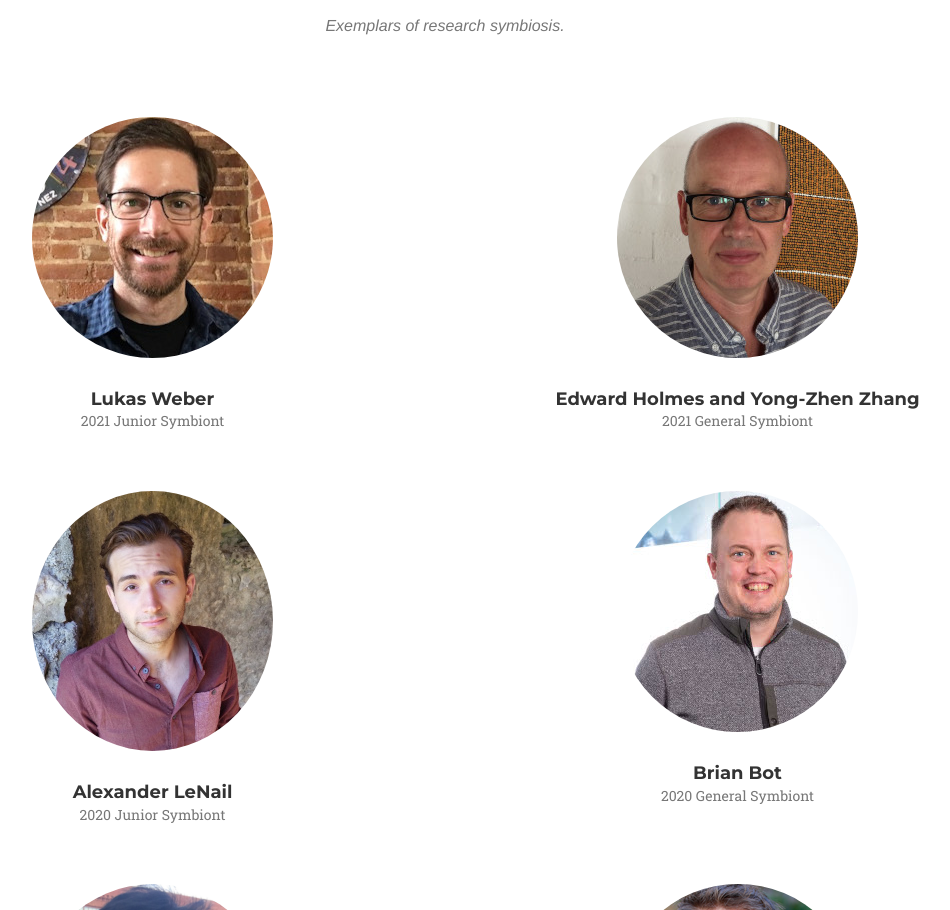
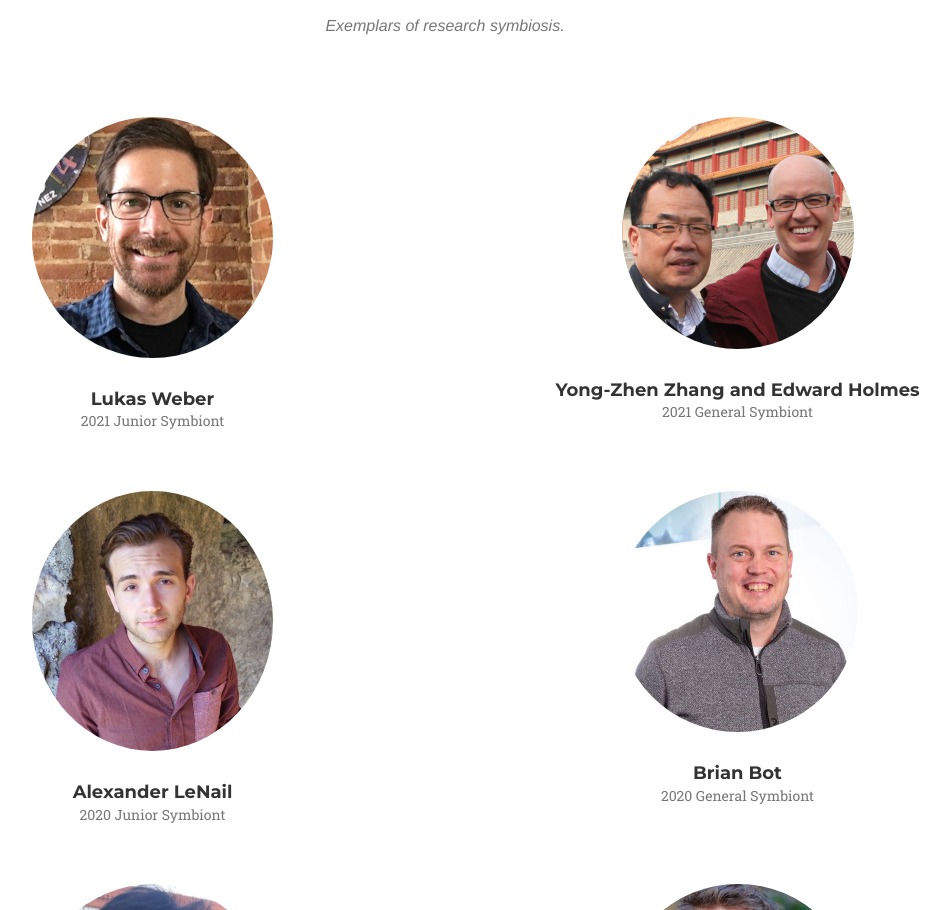
Before and after one commit to rp-award/symbiont-website, a website: page index.html in a window 1280 px wide. Shown: the part 3817-4727 px from the top of the page, without its empty margins (195-1145 px from the left). Drawn offline with nearby package versions, Linux system fonts and the light colour scheme; a web font is replaced by a local one.

Commit message:
YongZhen picture

```diff
--- a/index.html
+++ b/index.html
@@ -396,8 +396,8 @@ We support discovery research into life, health and wellbeing, and we’re takin
    </div>
    <div class="col-md-6 col-sm-6 portfolio-item">
      <div class="team-member">
-      <img src="img/past-recipients/Edward_Holmes.jpg" class="img-responsive img-circle" alt="">
-      <h4>Edward Holmes and Yong-Zhen Zhang </h4>
+      <img src="img/past-recipients/Eddie_and_YongZhen.jpg" class="img-responsive img-circle" alt="">
+      <h4>Yong-Zhen Zhang and Edward Holmes</h4>
       <p class="text-muted">2021 General Symbiont</p>
      </div>
    </div>
```
Also changed, not shown: img/past-recipients/Eddie_and_YongZhen.jpg (added), img/past-recipients/Edward_Holmes.jpg (deleted).
